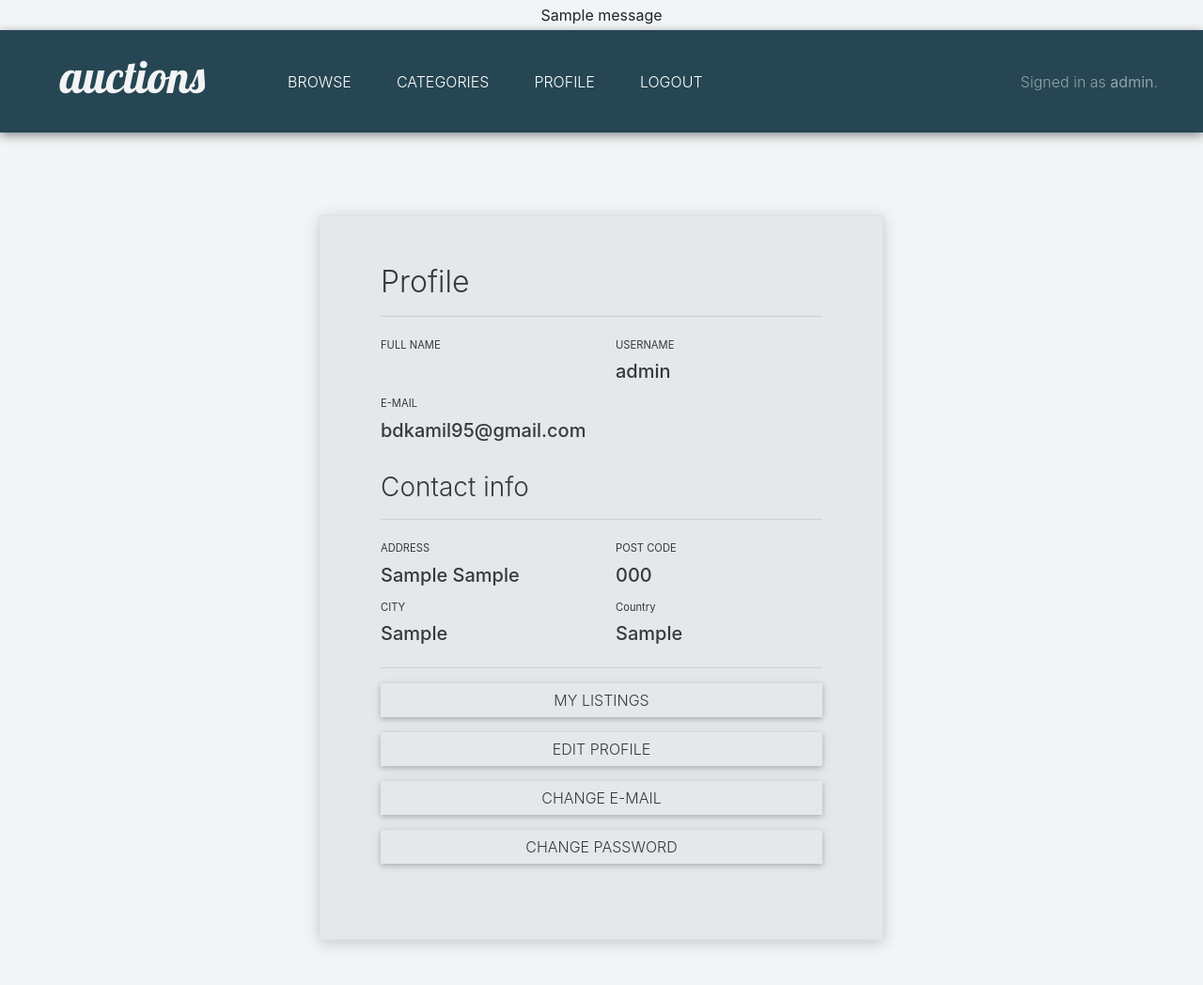
After one commit to kamilbednarski/commerce, a Django app: page /profile in a window 1280 px wide. The commit adds this page. Shown: the whole page at 94% size. Run offline with Django 3.2, Linux system fonts and the light colour scheme; a user stored in the database is signed in; tables that the repository leaves empty hold one stand-in row (values such as "Sample post"); one stand-in notice (Sample message) is shown; some libraries are stand-ins or nearby versions.

Commit message:
new: profile panel

```diff
--- a/auctions/models.py
+++ b/auctions/models.py
@@ -13,17 +13,17 @@ class Contact(models.Model):
     Contains full name, email, house nr,
     street, postcode, city and country.
     '''
-    first_name = models.CharField(max_length=30)
-    last_name = models.CharField(max_length=30)
-    house = models.CharField(max_length=64)
-    street = models.CharField(max_length=64)
-    postcode = models.CharField(max_length=5)
-    city = models.CharField(max_length=30)
-    country = models.CharField(max_length=30)
+    house = models.CharField(max_length=64, blank=True, null=True)
+    street = models.CharField(max_length=64, blank=True, null=True)
+    postcode = models.CharField(max_length=5, blank=True, null=True)
+    city = models.CharField(max_length=30, blank=True, null=True)
+    country = models.CharField(max_length=30, blank=True, null=True)
     user = models.ForeignKey(User, on_delete=models.CASCADE)
 
+    info = f'Contact card for user:{user}'
+
     def __str__(self):
-        return self.user
+        return self.info
 
 class Category(models.Model):
     '''
--- a/auctions/static/auctions/styles.css
+++ b/auctions/static/auctions/styles.css
@@ -1,4 +1,12 @@
 h2 {
+    font-weight: 300;
+}
+
+h3 {
+    font-weight: 300;
+}
+
+h4 {
     font-weight: 300;
 }
 
@@ -68,6 +76,20 @@ body {
     text-shadow: 0px 0px 15px #ffffff;
 }
 
+.button-custom-secondary {
+    background-color: #E4E8EA !important;
+    border-radius: 0;
+    transition: text-shadow 0.2s ease-in-out;
+    border: none;
+    font-weight: 300;
+    color: #343a40
+}
+
+.button-custom-secondary:hover {
+    background-color: #419281 !important;
+    text-shadow: 0px 0px 15px #ffffff;
+}
+
 .form-input-custom {
     border-radius: 0;
 }
--- a/auctions/templates/auctions/layout.html
+++ b/auctions/templates/auctions/layout.html
@@ -4,7 +4,7 @@
 <html lang="en">
     <head>
         <title>{% block title %}Auctions{% endblock %}</title>
-        <!-- Static file connection -->
+        <!-- MDBootstrap -->
         <link href="{% static 'auctions/mdb.min.css' %}" rel="stylesheet">
         <!-- Bootstrap -->
         <link rel="stylesheet" href="https://stackpath.bootstrapcdn.com/bootstrap/4.4.1/css/bootstrap.min.css" integrity="sha384-Vkoo8x4CGsO3+Hhxv8T/Q5PaXtkKtu6ug5TOeNV6gBiFeWPGFN9MuhOf23Q9Ifjh" crossorigin="anonymous">
@@ -22,7 +22,7 @@
         <link rel="preconnect" href="https://fonts.gstatic.com">
         <link href="https://fonts.googleapis.com/css2?family=Lobster&display=swap" rel="stylesheet">
 
-
+        <!-- Static files -->
         <link href="{% static 'auctions/styles.css' %}" rel="stylesheet">
     </head>
     <body>
@@ -48,7 +48,10 @@
                     </li>
                     {% if user.is_authenticated %}
                         <li class="nav-item px-3">
-                            <a class="nav-link animated fadeIn slower" href="{% url 'logout' %}">LOG OUT</a>
+                            <a class="nav-link animated fadeIn slower" href="{% url 'profile' %}">PROFILE</a>
+                        </li>
+                        <li class="nav-item px-3">
+                            <a class="nav-link animated fadeIn slower" href="{% url 'logout' %}">LOGOUT</a>
                         </li>
                     {% else %}
                         <li class="nav-item px-3">
--- a/auctions/templates/auctions/login.html
+++ b/auctions/templates/auctions/login.html
@@ -16,7 +16,8 @@
 {% block body %}
 
     <div class="login-panel animated slideInDown border mt-5">
-        <h2 class="pb-3">Sing In</h2>
+        <h2>Sing In</h2>
+        <hr>
         <form action="{% url 'login' %}" method="POST">
             {% csrf_token %}
             <div class="pb-2">
--- /dev/null
+++ b/auctions/templates/auctions/profile_view.html
@@ -0,0 +1,89 @@
+{% extends "auctions/layout.html" %}
+
+<!-- Messages -->
+{% block message %}
+    {% if messages %}
+    <div class="col text-center py-1">
+        <div class="messages">
+            {% for message in messages %}
+            <div {% if message.tags %} class="{{ message.tags }}"{% endif %}>{{ message }}</div>
+            {% endfor %}
+        </div>
+    </div>
+    {% endif %}
+{% endblock %}
+
+{% block body %}
+    <!-- Profile panel -->
+    <div class="login-panel animated slideInDown border mt-5">
+        <!-- Personal info -->
+        <div><h2>Profile</h2></div>
+        <hr>
+        <div class="row">
+            <div class="col">
+                <label class="form-input-label" for="userFullName">FULL NAME</label>
+                <div id="userFullName"><h5>{{ first_name }} {{ last_name }}</h5></div>
+            </div>
+            <div class="col">
+                <label class="form-input-label" for="userFullName">USERNAME</label>
+                <div id="userFullName"><h5>{{ username }}</h5></div>
+            </div>
+        </div>
+        <div class="row">
+            <div class="col">
+                <label class="form-input-label" for="userEmail">E-MAIL</label>
+                <div id="userEmail"><h5>{{ email }}</h5></div>
+            </div>
+        </div>
+        {% if house != None and street != None and postcode != None and city != None and country != None %}
+        <!-- Contact info -->
+        <div class="pt-4"><h3>Contact info</h3></div>
+        <hr>
+        <div class="row">
+            <div class="col">
+                <label class="form-input-label" for="userEmail">ADDRESS</label>
+                <div id="userEmail"><h5>{{ house }} {{ street }}</h5></div>
+            </div>
+            <div class="col">
+                <label class="form-input-label" for="userEmail">POST CODE</label>
+                <div id="userEmail"><h5>{{ postcode }}</h5></div>
+            </div>
+        </div>
+        <div class="row">
+            <div class="col">
+                <label class="form-input-label" for="userEmail">CITY</label>
+                <div id="userEmail"><h5>{{ city }}</h5></div>
+            </div>
+            <div class="col">
+                <label class="form-input-label" for="userEmail">Country</label>
+                <div id="userEmail"><h5>{{ country }}</h5></div>
+            </div>
+        </div>
+        {% endif %}
+
+
+
+        <hr>
+        <div class="row pb-3">
+            <div class="col">
+                <input class="btn btn-secondary button-custom-secondary btn-block" type="submit" value="My listings">
+            </div>
+        </div>
+        <div class="row pb-3">
+            <div class="col">
+                <input class="btn btn-secondary button-custom-secondary btn-block" type="submit" value="Edit profile">
+            </div>
+        </div>
+        <div class="row pb-3">
+            <div class="col">
+                <input class="btn btn-secondary button-custom-secondary btn-block" type="submit" value="Change e-mail">
+            </div>
+        </div>
+        <div class="row pb-3">
+            <div class="col">
+                <input class="btn btn-secondary button-custom-secondary btn-block" type="submit" value="Change password">
+            </div>
+        </div>
+    </div>
+
+{% endblock %}
--- a/auctions/templates/auctions/register.html
+++ b/auctions/templates/auctions/register.html
@@ -16,7 +16,8 @@
 {% block body %}
 
     <div class="login-panel animated slideInDown border mt-5">
-        <h2 class="pb-3">Register new account</h2>
+        <h2>Register new account</h2>
+        <hr>
         <form action="{% url 'register' %}" method="post">
             {% csrf_token %}
             <div class="form-row pb-2">
--- a/auctions/urls.py
+++ b/auctions/urls.py
@@ -6,5 +6,6 @@ urlpatterns = [
     path("", views.index, name="index"),
     path("login", views.login_view, name="login"),
     path("logout", views.logout_view, name="logout"),
-    path("register", views.register, name="register")
+    path("register", views.register, name="register"),
+    path("profile", views.profile_view, name="profile")
 ]
--- a/auctions/views.py
+++ b/auctions/views.py
@@ -3,6 +3,7 @@ from django.db import IntegrityError
 from django.http import HttpResponse, HttpResponseRedirect
 from django.shortcuts import render
 from django.urls import reverse
+from django.contrib.auth.decorators import login_required
 
 from .models import Bid, Category, Contact, Comment, Listing, User
 
@@ -31,6 +32,7 @@ def login_view(request):
         return render(request, "auctions/login.html")
 
 
+@login_required
 def logout_view(request):
     logout(request)
     return HttpResponseRedirect(reverse("index"))
@@ -57,6 +59,7 @@ def register(request):
             user.first_name = first_name
             user.last_name = last_name
             user.save()
+            Contact.objects.create(user_id=user.id)
         except IntegrityError:
             return render(request, "auctions/register.html", {
                 "message": "Username already taken."
@@ -65,3 +68,32 @@ def register(request):
         return HttpResponseRedirect(reverse("index"))
     else:
         return render(request, "auctions/register.html")
+
+
+@login_required
+def profile_view(request):
+    logged_user = request.user
+    id = logged_user.id
+    username = logged_user.username
+    first_name = logged_user.first_name
+    last_name = logged_user.last_name
+    email = logged_user.email
+
+    contact = Contact.objects.get(user_id=id)
+    house = contact.house
+    street = contact.street
+    post_code = contact.postcode
+    city = contact.city
+    country = contact.country
+
+    return render(request, "auctions/profile_view.html", {
+        "username": username,
+        "first_name": first_name,
+        "last_name": last_name,
+        "email": email,
+        "house": house,
+        "street": street,
+        "postcode": post_code,
+        "city": city,
+        "country": country
+    })
--- a/commerce/settings.py
+++ b/commerce/settings.py
@@ -120,3 +120,6 @@ USE_TZ = True
 # https://docs.djangoproject.com/en/3.0/howto/static-files/
 
 STATIC_URL = '/static/'
+
+
+LOGIN_URL = '/login'
```
Also changed, not shown: auctions/migrations/0004_auto_20201202_1535.py (added), db.sqlite3.
